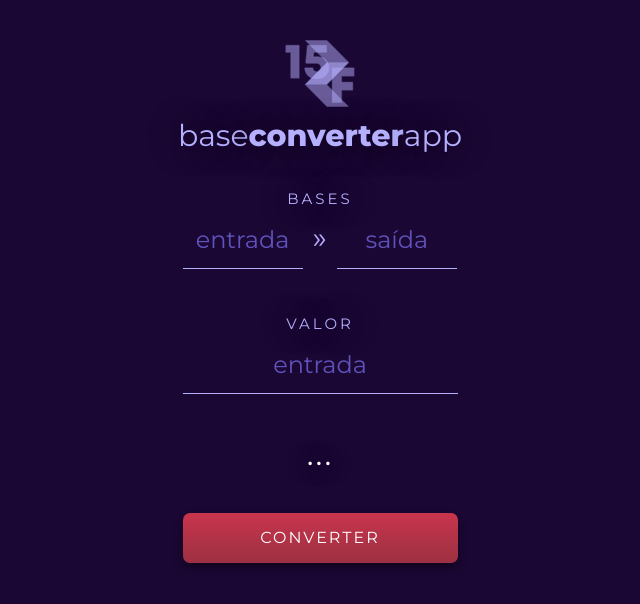
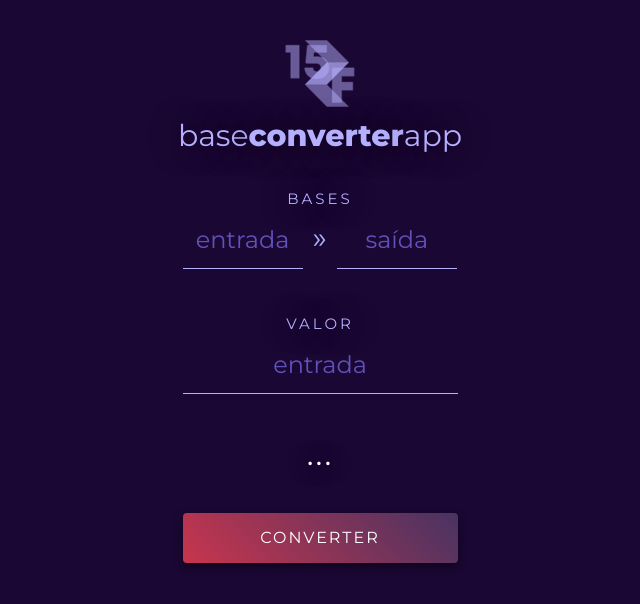
Before and after one commit to EdeiltonSO/BaseConverterApp, a React (Create React App) app: page / in a window 1280 px wide. Shown: the top 604 px of the page, without its empty margins (320-960 px from the left). Built offline with nearby package versions, Linux system fonts and the light colour scheme.

Commit message:
gradient button adjust

```diff
--- a/src/App.css
+++ b/src/App.css
@@ -96,8 +96,8 @@ h1.valueOut {
 }
 
 button.convert {
-  /* background: linear-gradient(to top, rgb(156, 48, 65), rgb(224, 73, 97)); */
-  background: linear-gradient(to top, rgb(156, 48, 65), rgb(201, 53, 77));
+  /* background: linear-gradient(to top, rgb(156, 48, 65), rgb(201, 53, 77)); */
+  background: linear-gradient(225deg, rgb(72, 51, 98), rgb(200, 53, 77));
   /* background: rgb(201, 53, 77); */
   width: 275px;
   height: 50px;
@@ -110,7 +110,7 @@ button.convert {
   font-weight: 400;
   font-size: 16px;
   letter-spacing: 2px;
-  border-radius: 7px;
+  border-radius: 4px;
   box-shadow: 0px 4px 10px rgba(0, 0, 0, 0.4);
   outline: none;
 
```
